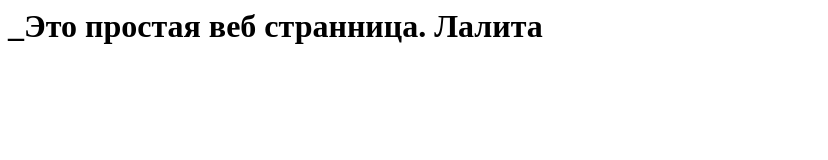
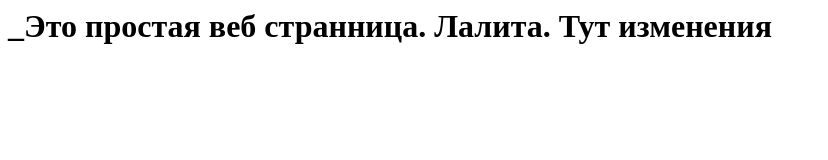
Before and after one commit to lalitochka/web, a plain HTML site: page index.html in a window 1280 px wide. Shown: the whole page, without its empty margins (0-828 px from the left). Drawn offline with Linux system fonts and the light colour scheme.

Commit message:
Update index.html

```diff
--- a/index.html
+++ b/index.html
@@ -7,7 +7,7 @@
 </head>
 <body>
 
-<h1>_Это простая веб странница. Лалита</h1>
+<h1>_Это простая веб странница. Лалита. Тут изменения</h1>
 
 </body>
 </html>
```
